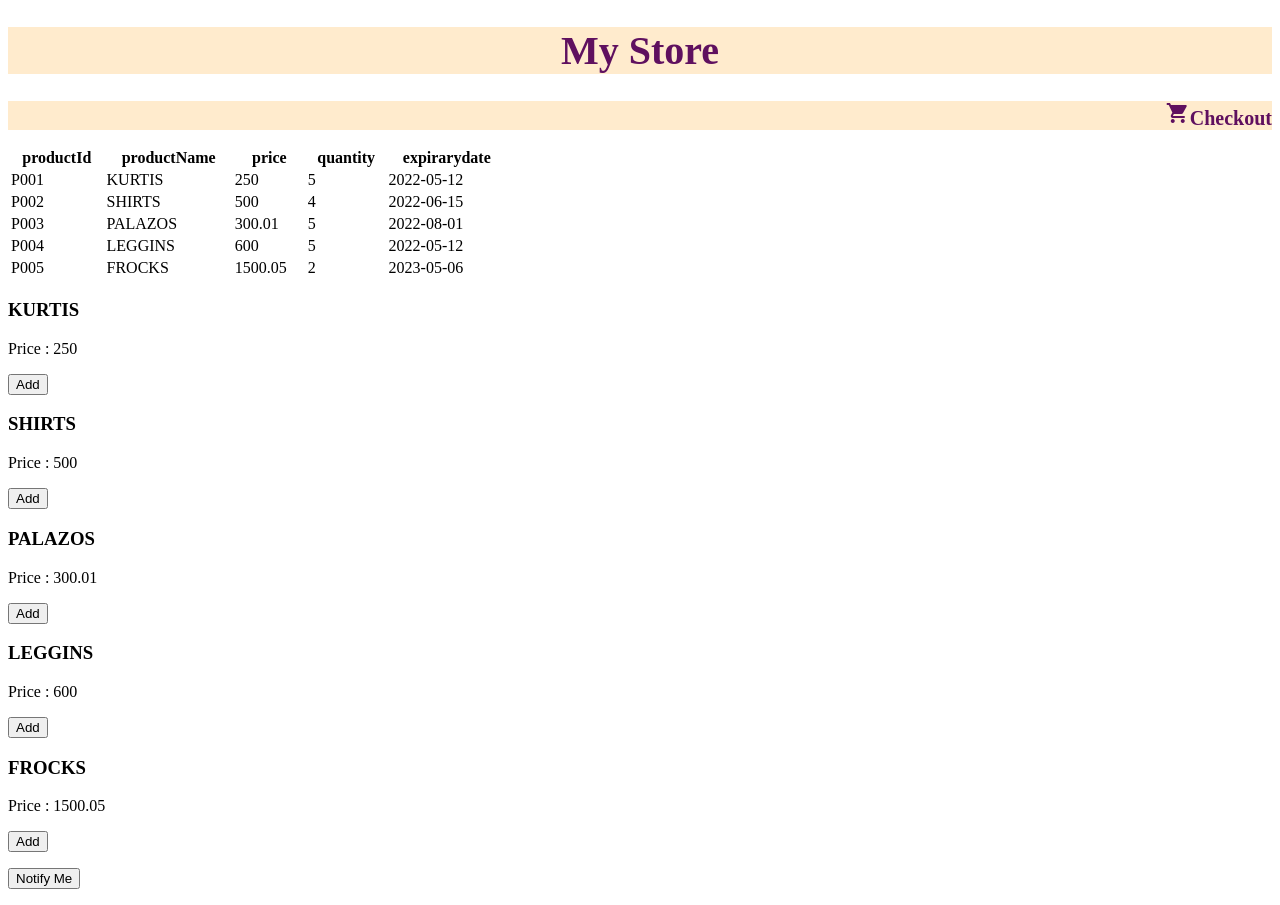
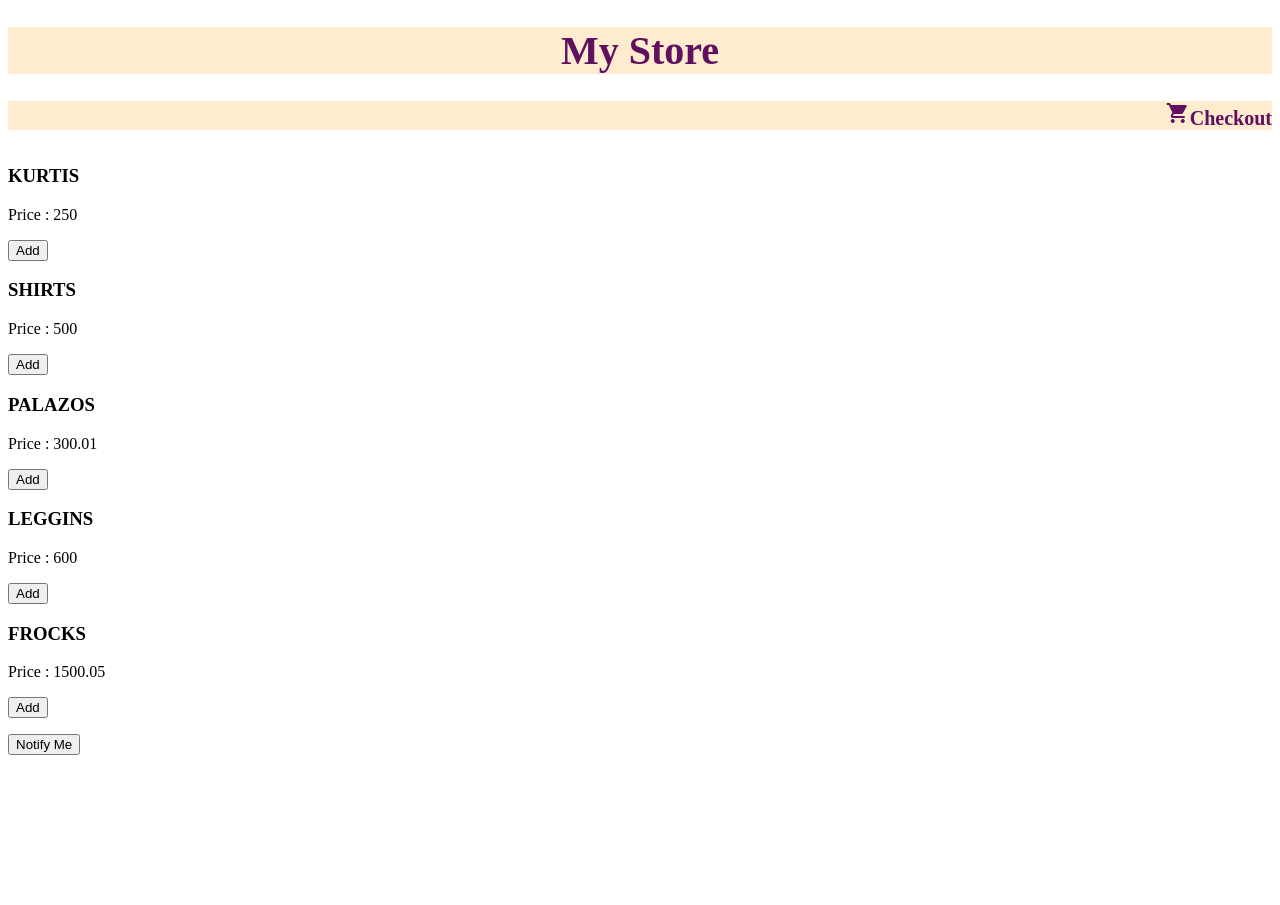
Before and after one commit to GH12NANDHINI/Angular-Products, an Angular app: page / in a window 1280 px wide. After the commit the page ends 800 px from the top, so only its background shows below. Built offline with nearby package versions, Linux system fonts and the light colour scheme.

Commit message:
1 file modified

```diff
--- a/src/app/product-list/product-list.component.html
+++ b/src/app/product-list/product-list.component.html
@@ -1,18 +1,5 @@
 <table class="table table-dark table-striped" style="width:500px">
-  <tr>
-    <th>productId</th>
-    <th>productName</th>
-    <th>price</th>
-    <th>quantity</th>
-    <th>expirarydate</th>
-  </tr>
-  <tr *ngFor="let product of products">
-    <td>{{ product.productId }}</td>
-    <td>{{ product.productName }}</td>
-    <td>{{ product.price }}</td>
-    <td>{{ product.quantity}}</td>
-    <td>{{ product.expirarydate }}</td>
-  </tr>
+
   </table>
 
   <div *ngFor="let product of products">
```
